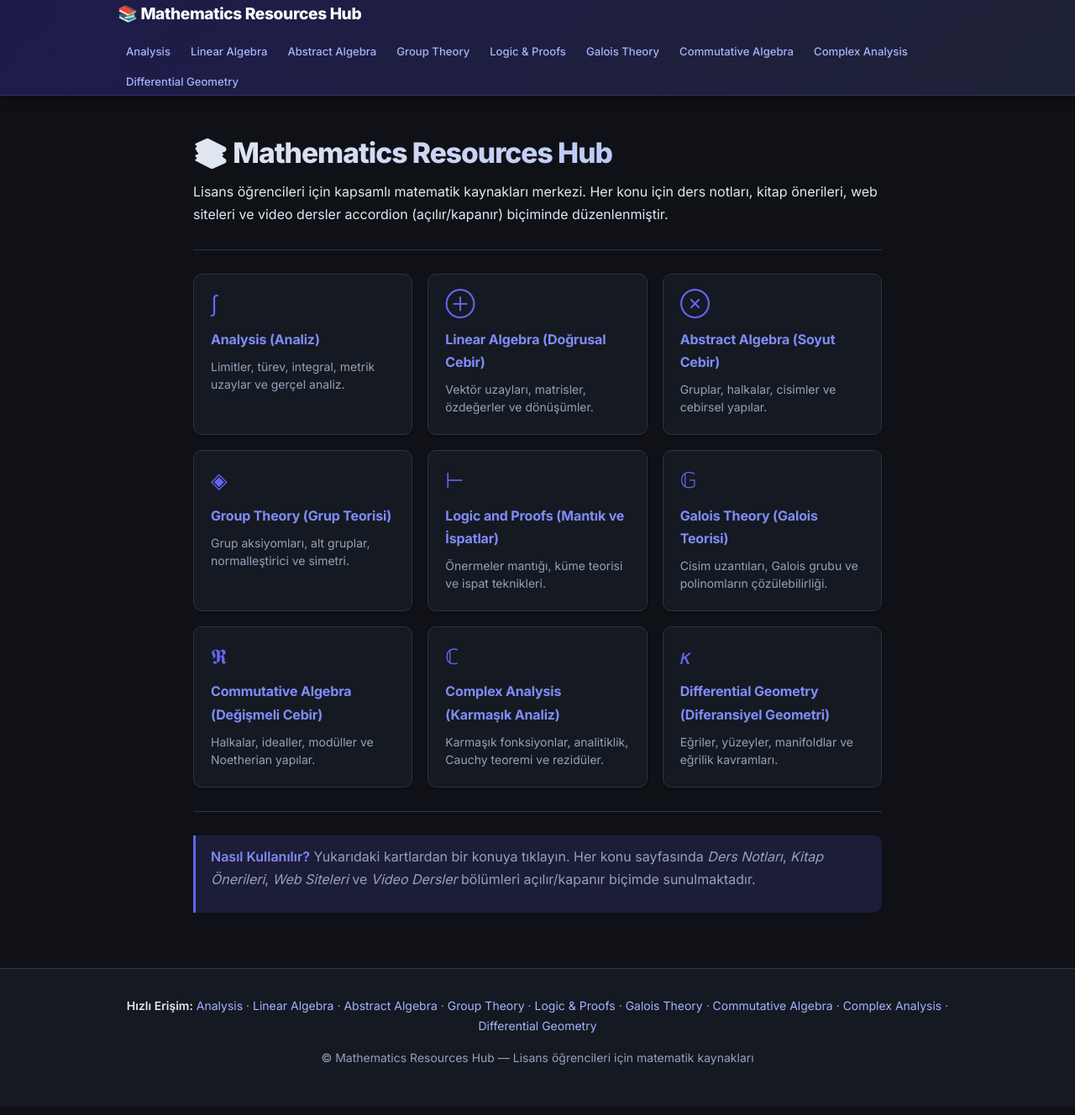
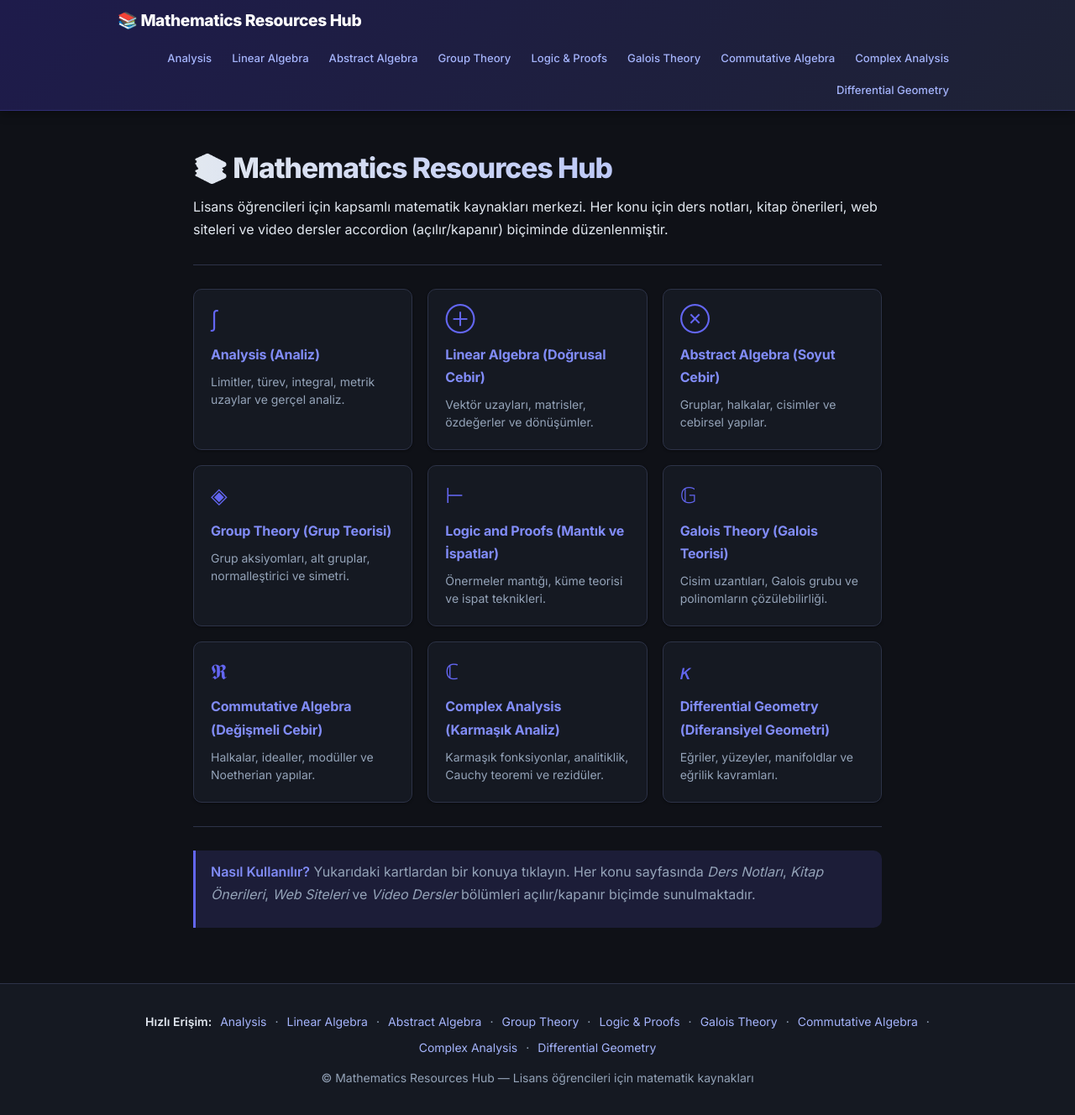
Before and after one commit to mehmetyurtsever-math/math-resources-hub, a Jekyll site: the page built from index.md, in a window 1280 px wide and 1328 px high. Shown: the whole window at 84% size. Built offline with Jekyll 4.4.1, drawn with Linux system fonts in a browser that asks for light colours.

Commit message:
Fix header/footer overlap on small screens
Agent-Logs-Url: https://github.com/mehmetyurtsever-math/math-resources-hub/sessions/c7d0b466-3213-430d-9c62-36cd3a606e80

Co-authored-by: mehmetyurtsever-math <198125920+mehmetyurtsever-math@users.noreply.github.com>

```diff
--- a/assets/style.css
+++ b/assets/style.css
@@ -299,3 +299,63 @@ details[open] > summary {
 @media (max-width: 400px) {
   .topic-grid { grid-template-columns: 1fr; }
 }
+
+/* ===== Header/Footer overlap fix ===== */
+.site-header {
+  padding: 8px 24px;
+}
+
+.header-inner {
+  align-items: flex-start;
+}
+
+.site-nav {
+  row-gap: 6px;
+  justify-content: flex-end;
+  min-width: 0;
+}
+
+.site-nav a {
+  display: inline-flex;
+  align-items: center;
+  white-space: nowrap;
+}
+
+.site-footer {
+  line-height: 1.8;
+}
+
+.footer-inner p {
+  margin: 0;
+}
+
+.footer-inner p + p {
+  margin-top: 10px;
+}
+
+.footer-inner p:first-child {
+  display: flex;
+  flex-wrap: wrap;
+  gap: 6px 10px;
+  justify-content: center;
+  align-items: center;
+}
+
+@media (max-width: 640px) {
+  .header-inner {
+    gap: 10px;
+  }
+
+  .site-title {
+    width: 100%;
+  }
+
+  .site-nav {
+    width: 100%;
+    justify-content: flex-start;
+  }
+
+  .footer-inner p:first-child {
+    justify-content: flex-start;
+  }
+}
```
